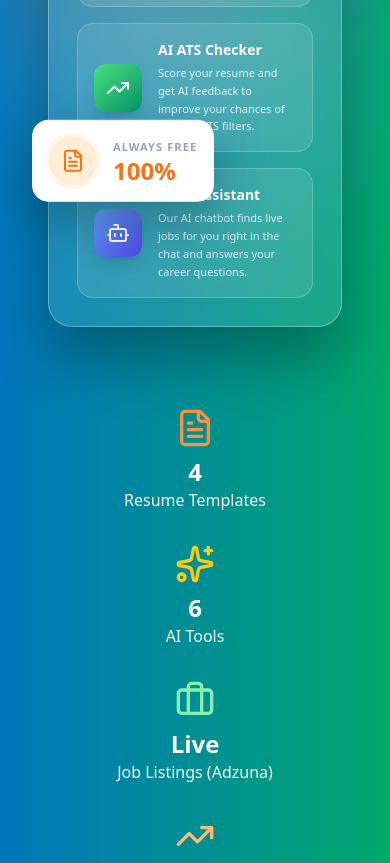
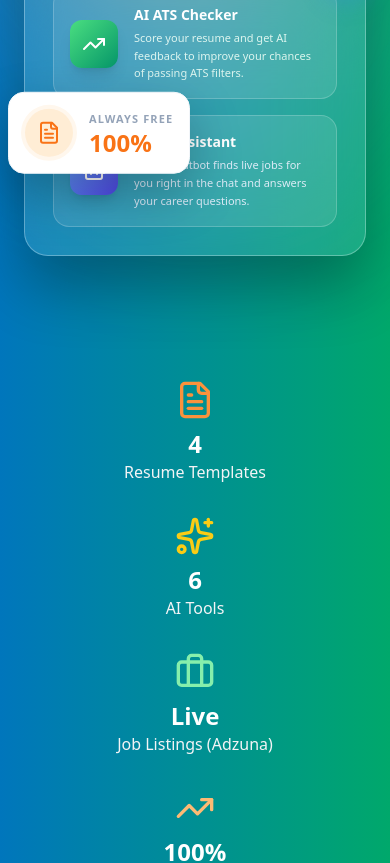
Before and after one commit to talhaaa16/resume-builder, a React (Create React App) app in the folder frontend/: page / in a window 390 px wide. Shown: the part 836-1699 px from the top of the page. Built offline with nearby package versions, Linux system fonts and the light colour scheme; no server answers; a web font is replaced by a local one.

Commit message:
fix(layout): resolve full-width layout and remove right-side white gap

```diff
--- a/frontend/src/App.jsx
+++ b/frontend/src/App.jsx
@@ -94,8 +94,8 @@ function AppRoutes() {
 function App() {
   return (
     <ToastProvider>
-      <div className="app-shell">
-        <main className="container">
+      <div className="min-h-screen flex flex-col w-full">
+        <main className="flex-grow w-full">
           <AppRoutes />
         </main>
         <ChatBot />
--- a/frontend/src/components/Footer.jsx
+++ b/frontend/src/components/Footer.jsx
@@ -4,7 +4,8 @@ import { Mail, MapPin } from "lucide-react";
 
 export default function Footer() {
   return (
-    <footer className="bg-[#1E2A32] text-gray-300 px-10 py-12">
+    <footer className="bg-[#1E2A32] text-gray-300 px-6 md:px-10 py-12 w-full">
+      <div className="max-w-7xl mx-auto">
         <div className="grid grid-cols-1 md:grid-cols-4 gap-10 border-b border-gray-600 pb-10">
           <div>
             <div className="flex items-center space-x-2 mb-4">
@@ -63,6 +64,7 @@ export default function Footer() {
           <p>© {new Date().getFullYear()} YuvaNaukri. All rights reserved.</p>
           <p>Contributing to SDG 4 & SDG 8 • Viksit Bharat @2047</p>
         </div>
+      </div>
     </footer>
   );
 }
--- a/frontend/src/index.css
+++ b/frontend/src/index.css
@@ -18,6 +18,19 @@
 @tailwind components;
 @tailwind utilities;
 
+html, body {
+    width: 100%;
+    min-height: 100%;
+    margin: 0;
+    padding: 0;
+    overflow-x: hidden;
+}
+
+#root {
+    width: 100%;
+    min-height: 100vh;
+}
+
 /* Custom Font Family Classes */
 .font-inter { font-family: 'Inter', sans-serif !important; }
 .font-playfair { font-family: 'Playfair Display', serif !important; }
--- a/frontend/src/pages/Home.jsx
+++ b/frontend/src/pages/Home.jsx
@@ -9,10 +9,10 @@ export default function Home() {
   const navigate = useNavigate();
 
   return (
-    <div className="min-h-screen bg-gradient-to-r from-[#0076BC] to-[#00A86B] text-white">
+    <div className="min-h-screen bg-gradient-to-r from-[#0076BC] to-[#00A86B] text-white overflow-x-hidden">
       <Navbar />
 
-      <section className="flex flex-col md:flex-row items-center justify-between px-12 py-20">
+      <section className="max-w-7xl mx-auto w-full flex flex-col md:flex-row items-center justify-between px-6 md:px-12 py-20">
         <div className="max-w-xl">
           <h2 className="text-5xl font-extrabold leading-tight">
             Empower Your <span className="text-orange-500">Career Journey</span>
@@ -115,9 +115,7 @@ export default function Home() {
         </div>
       </section>
 
-
-
-      <section className="grid grid-cols-1 sm:grid-cols-2 md:grid-cols-4 gap-8 px-12 py-20 text-center">
+      <section className="max-w-7xl mx-auto w-full grid grid-cols-1 sm:grid-cols-2 md:grid-cols-4 gap-8 px-6 md:px-12 py-20 text-center">
         <div>
           <FileText className="mx-auto h-10 w-10 text-orange-400" />
           <h3 className="mt-2 text-2xl font-bold">4</h3>
@@ -140,7 +138,8 @@ export default function Home() {
         </div>
       </section>
 
-      <section className="bg-gray-50 py-20 px-6 md:px-20 text-center text-slate-900">
+      <section className="bg-gray-50 py-20 px-6 md:px-20 text-center text-slate-900 w-full">
+        <div className="max-w-7xl mx-auto">
           <h2 className="text-3xl font-bold mb-4">
             Everything You Need to Succeed
           </h2>
@@ -157,9 +156,11 @@ export default function Home() {
               />
             ))}
           </div>
+        </div>
       </section>
 
-      <section className="bg-white py-20 px-6 md:px-20 text-center text-gray-900">
+      <section className="bg-white py-20 px-6 md:px-20 text-center text-gray-900 w-full">
+        <div className="max-w-7xl mx-auto">
           <p className="inline-block bg-blue-50 text-blue-600 px-4 py-1 rounded-full text-sm font-medium mb-4">
             Contributing to Viksit Bharat @2047
           </p>
@@ -206,9 +207,11 @@ export default function Home() {
               text="Browse live jobs with an AI Job Match score, ask Yuva Assistant for openings, and practise with Interview Prep."
             />
           </div>
+        </div>
       </section>
 
-      <section className="bg-gradient-to-r from-[#0076BC] to-[#00A86B] py-20 px-6 md:px-20 text-center">
+      <section className="bg-gradient-to-r from-[#0076BC] to-[#00A86B] py-20 px-6 md:px-20 text-center w-full">
+        <div className="max-w-7xl mx-auto">
           <Sparkles className="mx-auto h-8 w-8 text-orange-400 mb-4" />
           <h2 className="text-4xl font-bold mb-6">
             Ready to Transform Your Career?
@@ -225,6 +228,7 @@ export default function Home() {
             <button onClick={() => navigate("/jobs")} className="border border-white px-8 py-3 rounded-md font-semibold text-white hover:bg-white hover:text-[#0076BC] transition">
               Explore Job Opportunities
             </button>
+          </div>
         </div>
       </section>
 
```
Lines whose indentation alone changed are shown as unchanged.
